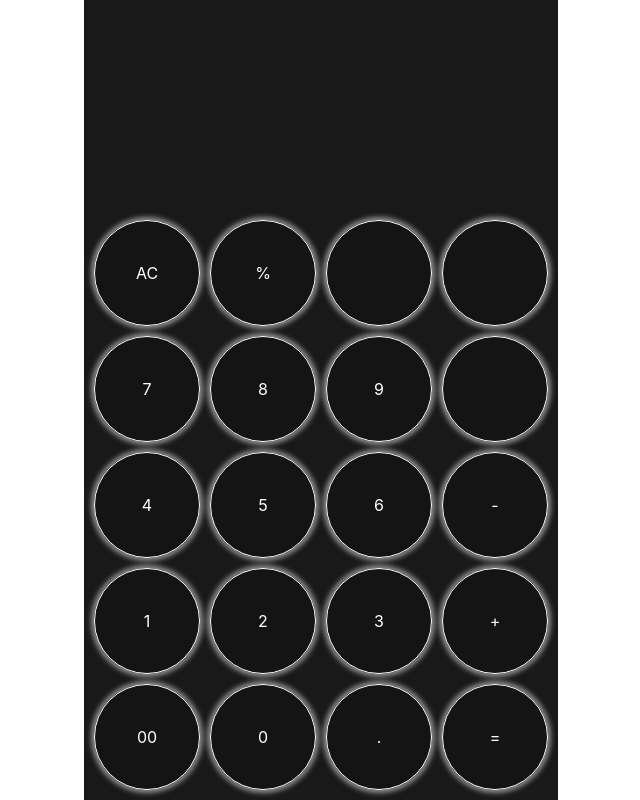
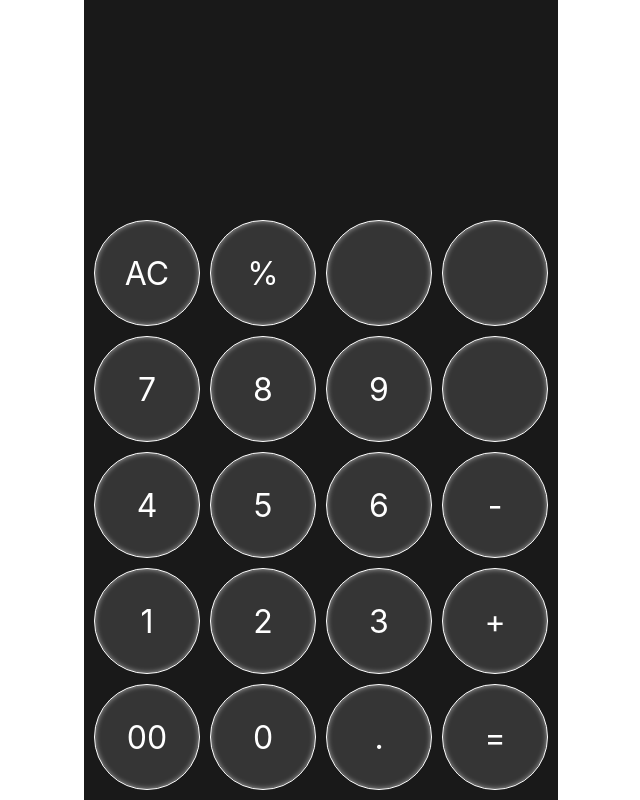
Before and after one commit to ShwetaShaw76/TurquoiseOs, a Vue app: page / in a window 1280 px wide. Shown: the whole page, without its empty margins (319-959 px from the left). Built offline with nearby package versions, Linux system fonts and the light colour scheme.

Commit message:
button glow effect added

```diff
--- a/src/components/Calculator.vue
+++ b/src/components/Calculator.vue
@@ -60,10 +60,16 @@ import { useRouter } from 'vue-router';
     width:13vh;
     border:0.5px solid white;
     border-radius:100%;
-    box-shadow:0px 0px 5px 3px rgba(255,255,255,0.5);
-    background:rgba(0,0,0,0.2);
+    box-shadow:0px 0px 5px 0.5px rgba(255,255,255,0.5) inset;
+    background:rgba(255,255,255,0.12);
     display:flex;
     justify-content:center;
     align-items:center;
+    font-size:2rem;
+}
+.btn:hover{
+    cursor:pointer;
+    scale:0.97;
+    box-shadow:0px 0px 15px 9px rgba(255,255,255,0.5) inset;
 }
 </style>
```
